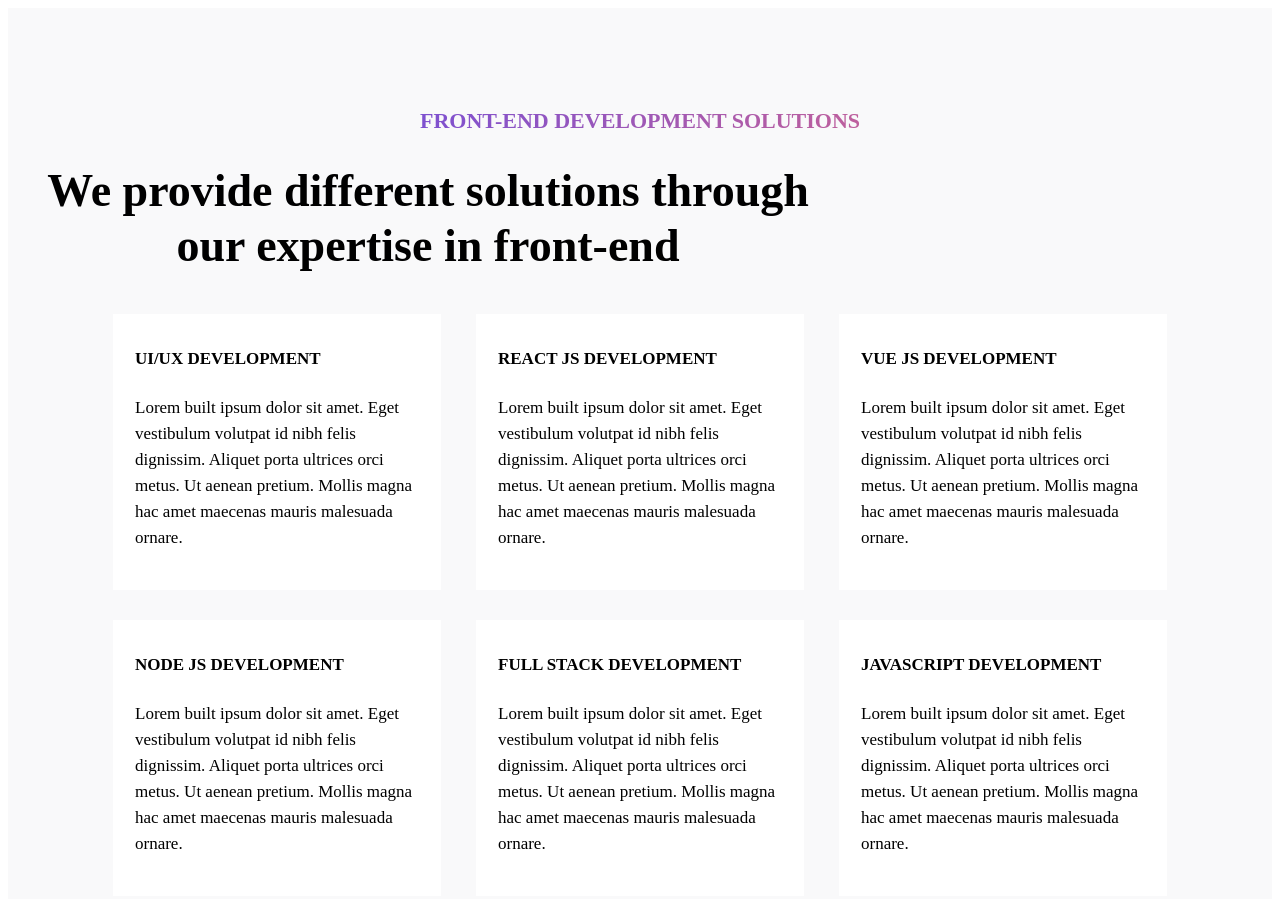
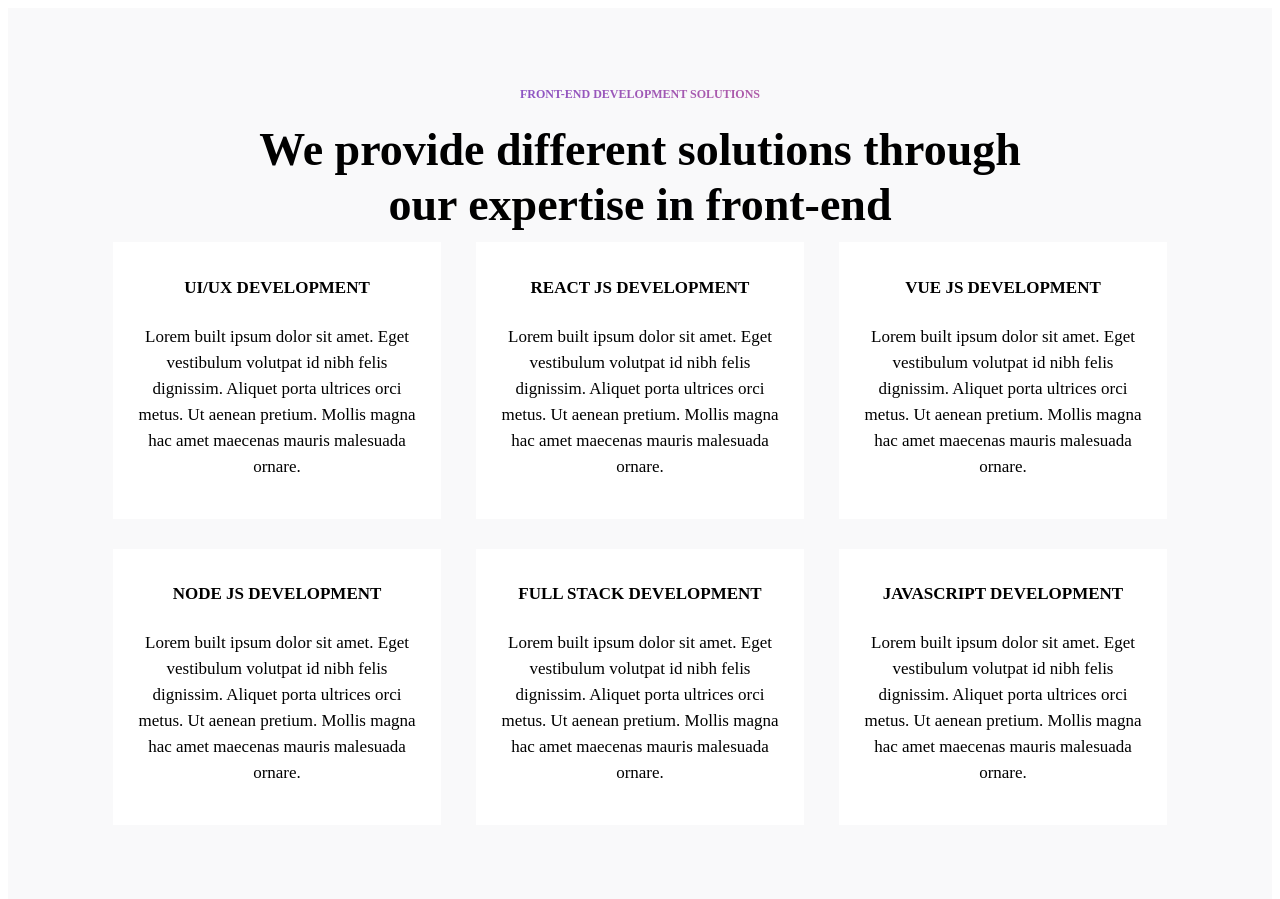
Before and after one commit to taigetaa/Front-end-development-solutions, a plain HTML site: page index.html in a window 1280 px wide. Drawn offline with Linux system fonts and the light colour scheme.

Commit message:
Solutions

```diff
--- a/css/style.css
+++ b/css/style.css
@@ -2,13 +2,18 @@ html {
     font-size: 62.5%;
 }
 
+.intro {
+    background: #F9F9FA;
+    padding: 80px 0px;
+    text-align: center;
+}
+
 .subheadline {
-    position: relative;
-    font-size: 2.2rem;
+    margin: 0 auto;
+    font-size: 1.2rem;
     font-weight: bold;
     line-height: 1;
     text-transform: uppercase;
-    text-align: center;
     background: linear-gradient(90deg, #4343FF 0%, #F96D6D 100%);
     -webkit-background-clip: text;
     -webkit-text-fill-color: transparent;
@@ -16,16 +21,11 @@ html {
     margin-bottom: 22px;
 }
 
-.intro {
-    background: #F9F9FA;
-    padding: 80px 0px;
-}
-
 .intro__title {
     font-size: 4.6rem;
     line-height: 120%;
     max-width: 840px;
-    text-align: center;
+    margin: 0 auto;
 }
 
 .solutions {
```
